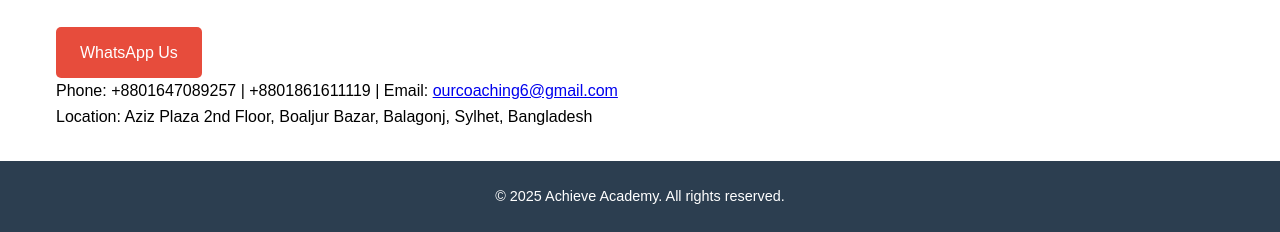
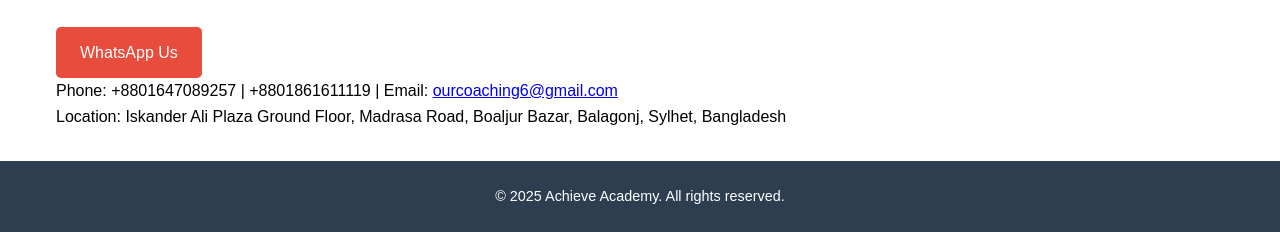
Before and after one commit to asraful098/achieve-academy, a Flask app: page / in a window 1280 px wide. Shown: the part 2732-2964 px from the top of the page. Run offline with Flask 3, Linux system fonts and the light colour scheme.

Commit message:
Update index.html

```diff
--- a/templates/index.html
+++ b/templates/index.html
@@ -399,7 +399,7 @@
             <a href="https://wa.me/8801647089257" class="cta-button">WhatsApp Us</a>
         </p>
         <p>Phone: +8801647089257 | +8801861611119 | Email: <a href="/cdn-cgi/l/email-protection" class="__cf_email__" data-cfemail="264f4840496647454e4f43504347454742443b5e434b4f4c0c414d4f">ourcoaching6@gmail.com</a></p>
-        <p>Location: Aziz Plaza 2nd Floor, Boaljur Bazar, Balagonj, Sylhet, Bangladesh</p>
+        <p>Location: Iskander Ali Plaza Ground Floor, Madrasa Road, Boaljur Bazar, Balagonj, Sylhet, Bangladesh</p>
     </section>
 
     <!-- Footer -->
```
